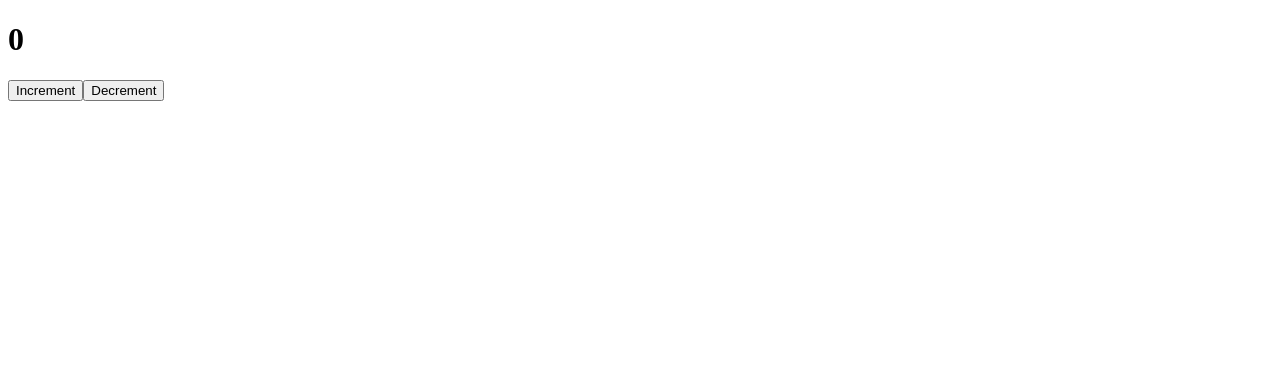
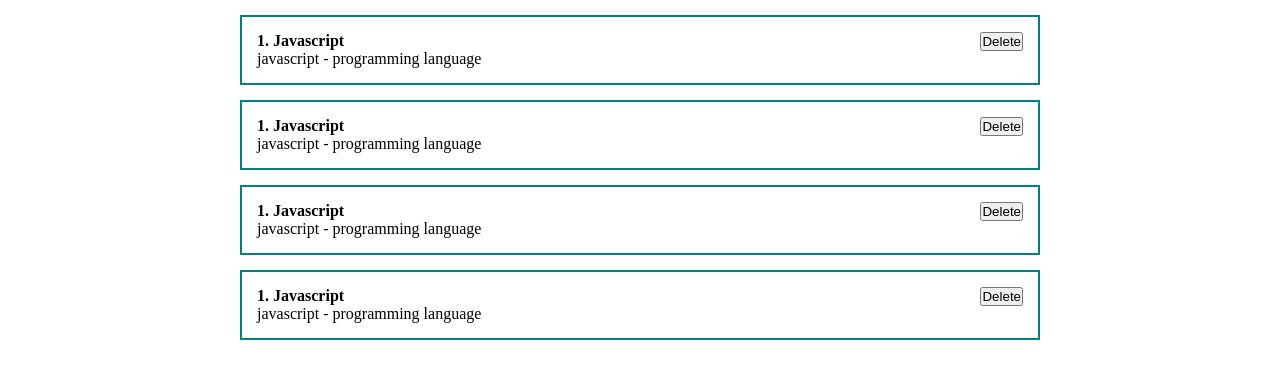
Before and after one commit to Krisense/reactlearning, a React (Create React App) app: page / in a window 1280 px wide. Shown: the top 378 px of the page. Built offline with nearby package versions, Linux system fonts and the light colour scheme.

Commit message:
Стили, создание отдельного компонента PostItem

```diff
--- a/src/App.js
+++ b/src/App.js
@@ -1,13 +1,20 @@
 import React, { useState } from "react";
 import Counter from "./components/Counter";
 import ClassCounter from "./components/ClassCounter";
+import './styles/App.css';
+import PostItem from "./components/PostItem";
+
 
 function App() {
   const [value, setValue] = useState("ТЕКСТ В ИНПУТЕ");
 
   return (
     <div className="App">
-      <ClassCounter/>
+        <PostItem/>
+        <PostItem/>
+        <PostItem/>
+        <PostItem/>
+
     </div>
   );
 }
--- a/src/components/ClassCounter.jsx
+++ b/src/components/ClassCounter.jsx
@@ -8,7 +8,6 @@
     };
     this.increment = this.increment.bind(this);
     this.decrement = this.decrement.bind(this);
-
   }
 
   increment() {
@@ -16,7 +15,7 @@
   }
 
   decrement() {
-    this.setState({ count: this.state.count - 1 })
+    this.setState({ count: this.state.count - 1 });
   }
 
   render() {
--- /dev/null
+++ b/src/components/PostItem.jsx
@@ -0,0 +1,19 @@
+import React from 'react';
+
+const PostItem = () => {
+    return (
+        <div className="post">
+        <div className="post__content">
+            <strong>1. Javascript</strong>
+            <div>
+              javascript - programming language
+            </div>
+        </div>
+        <div className="post__btns">
+          <button>Delete</button>
+        </div>
+    </div>
+    );
+};
+
+export default PostItem;
--- /dev/null
+++ b/src/styles/App.css
@@ -0,0 +1,24 @@
+*{
+    margin:0;
+    padding:0;
+    box-sizing: border-box;
+
+}
+
+#root{
+    display:flex;
+    justify-content: center;
+}
+
+.App{
+    width: 800px;
+}
+
+.post{
+    display:flex;
+    padding:15px;
+    border: 2px solid teal;
+    margin-top: 15px;
+    justify-content: space-between;
+    align-content: center;
+}
```
